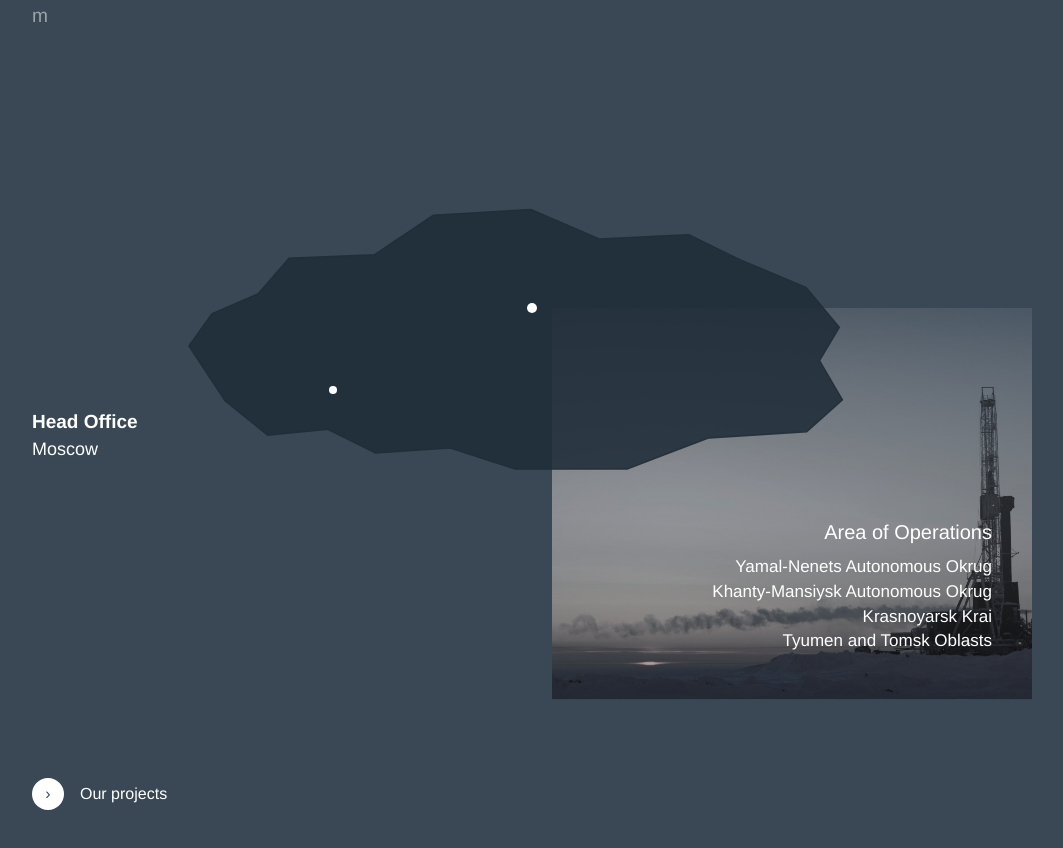
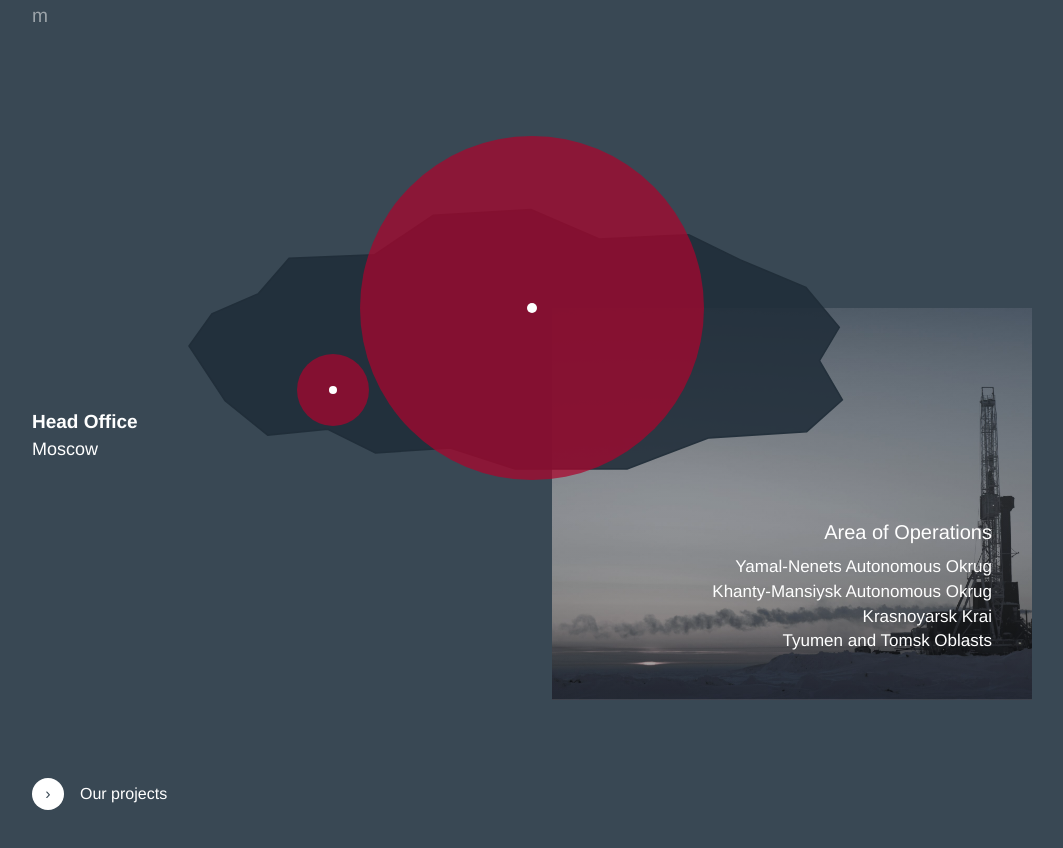
Before and after one commit to Quadri-Ian/Gazstart, a Next.js app: page /en in a window 1280 px wide. Shown: the part 1260-2108 px from the top of the page, without its empty margins (108-1171 px from the left). Built offline with nearby package versions, Linux system fonts and the light colour scheme.

Commit message:
fix: restore location circle visibility

```diff
--- a/src/components/home/LocationsSection.tsx
+++ b/src/components/home/LocationsSection.tsx
@@ -103,11 +103,11 @@ export default function LocationsSection() {
           </svg>
 
           <div className="absolute left-0 right-[69%] top-[284px] z-20 h-px bg-white/18 md:right-[69.5%] md:top-[286px] lg:right-[70%] lg:top-[294px]" />
-          <div className="absolute left-[24.5%] top-[252px] z-20 flex h-[62px] w-[62px] items-center justify-center rounded-full bg-primary-600/78 md:left-[25%] md:top-[252px] md:h-[68px] md:w-[68px] lg:left-[26.5%] lg:top-[260px] lg:h-[72px] lg:w-[72px]">
+          <div className="absolute left-[24.5%] top-[252px] z-20 flex h-[62px] w-[62px] items-center justify-center rounded-full bg-[rgba(171,5,45,0.72)] md:left-[25%] md:top-[252px] md:h-[68px] md:w-[68px] lg:left-[26.5%] lg:top-[260px] lg:h-[72px] lg:w-[72px]">
             <div className="h-[8px] w-[8px] rounded-full bg-white" />
           </div>
 
-          <div className="absolute left-1/2 top-[52px] z-20 flex h-[170px] w-[170px] -translate-x-1/2 items-center justify-center rounded-full bg-primary-600/78 md:top-[46px] md:h-[320px] md:w-[320px] lg:top-[42px] lg:h-[344px] lg:w-[344px]">
+          <div className="absolute left-1/2 top-[52px] z-20 flex h-[170px] w-[170px] -translate-x-1/2 items-center justify-center rounded-full bg-[rgba(171,5,45,0.72)] md:top-[46px] md:h-[320px] md:w-[320px] lg:top-[42px] lg:h-[344px] lg:w-[344px]">
             <div className="h-[10px] w-[10px] rounded-full bg-white" />
           </div>
           <div className="absolute left-1/2 right-[8%] top-[206px] z-20 h-px bg-white/18 md:right-[7%] md:top-[206px] lg:right-[5%] lg:top-[214px]" />
```
